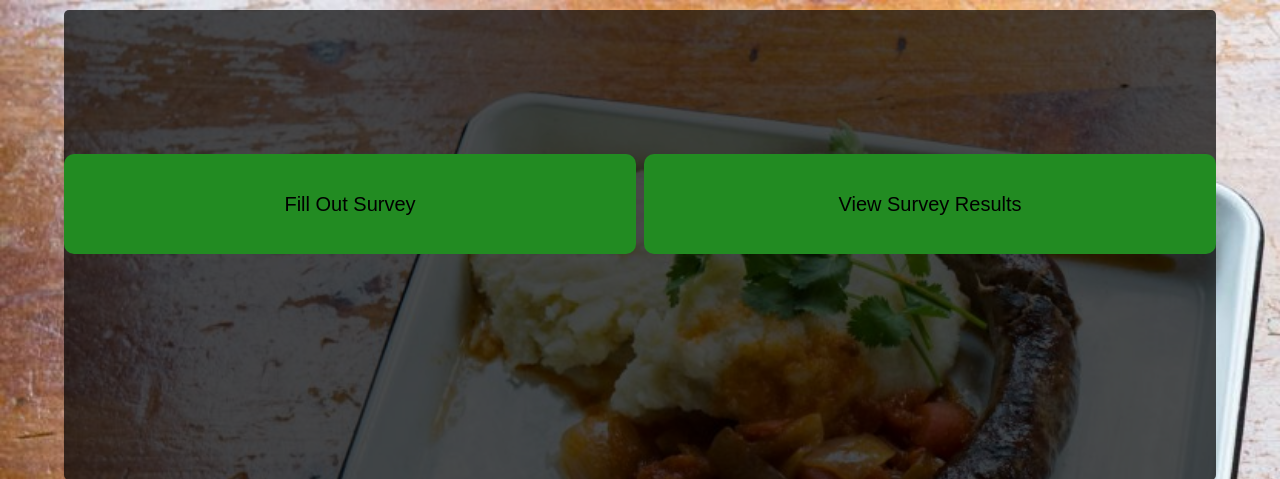
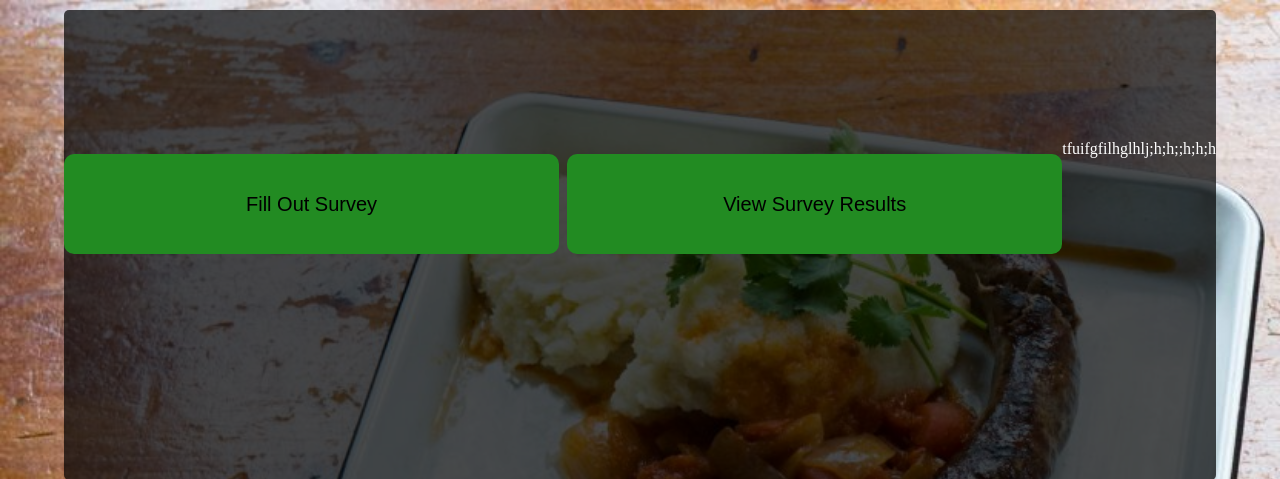
Before and after one commit to segodiAK/assignment, a PHP site: page / in a window 1280 px wide. Shown: the top 479 px of the page. Run offline with PHP 8.4, Linux system fonts and the light colour scheme.

Commit message:
CHECKING

```diff
--- a/project/index.php
+++ b/project/index.php
@@ -54,7 +54,7 @@ include'connect.php';
 				padding-bottom:20%;
 			}
 		</style>
-
+		tfuifgfilhglhlj;h;h;;h;h;h
 	</form>
 
 </body>
```
